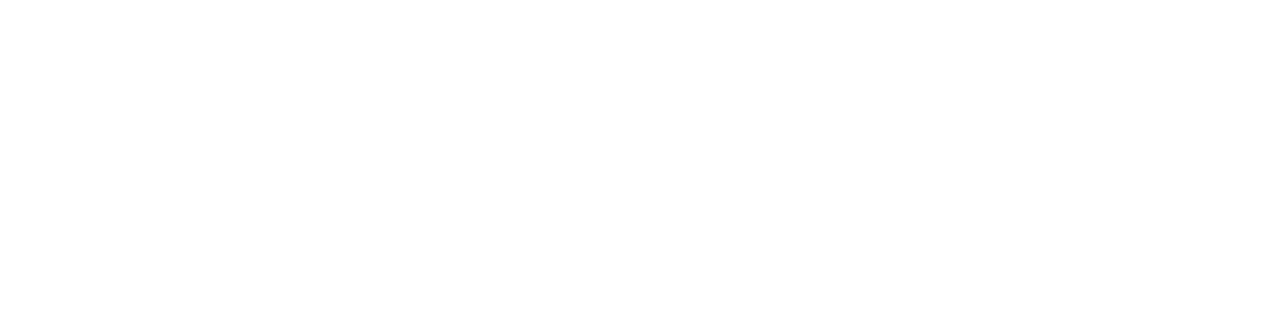
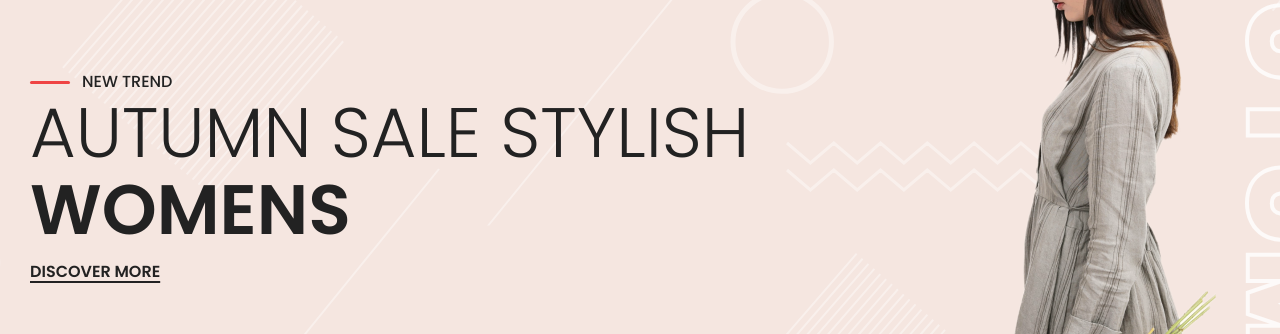
Before and after one commit to ncduy1105/shopReact, a React (Create React App) app: page / in a window 1280 px wide. Shown: the part 278-612 px from the top of the page. Built offline with nearby package versions, Linux system fonts and the light colour scheme; no server answers.

Commit message:
Add Hero section

```diff
--- a/src/components/Hero.jsx
+++ b/src/components/Hero.jsx
@@ -1,7 +1,37 @@
-import React from 'react';
+import React from "react";
+import { Link } from "react-router-dom";
+
+import woman from "../img/woman_hero.png";
 
 const Hero = () => {
-  return <div>Hero</div>;
+  return (
+    <section className="h-[800px] bg-hero bg-cover bg-center bg-no-repeat">
+      <div className="container relative mx-auto flex h-full">
+        {/* text */}
+        <div className="relative z-10 self-center">
+          <div className="flex w-fit items-center">
+            <div className="mr-3 h-[3px] w-[40px] rounded-full bg-red-500" />
+            <span className="font-medium">NEW TREND</span>
+          </div>
+          <h1 className="text-[70px] font-light leading-[1.1]">
+            AUTUMN SALE STYLISH
+            <br />
+            <span className="font-semibold">WOMENS</span>
+          </h1>
+          <Link
+            to="/"
+            className="mt-3 inline-block font-semibold underline decoration-2 underline-offset-4"
+          >
+            DISCOVER MORE
+          </Link>
+        </div>
+        {/* img */}
+        <div className="absolute bottom-0 right-[5vw] 3xl:right-[15vw]">
+          <img className="" src={woman} alt="" />
+        </div>
+      </div>
+    </section>
+  );
 };
 
 export default Hero;
--- a/src/pages/Home.jsx
+++ b/src/pages/Home.jsx
@@ -1,5 +1,6 @@
 import React, { useContext } from "react";
 
+import Hero from "../components/Hero";
 import Product from "../components/Product";
 import { ProductContext } from "../contexts/ProductContext";
 
@@ -14,6 +15,7 @@
 
   return (
     <div>
+      <Hero />
       <section className="py-16">
         <div className="container mx-auto">
           <div className="mx-auto grid max-w-sm grid-cols-1 gap-[30px] md:mx-0 md:max-w-none md:grid-cols-2 lg:grid-cols-4 xl:grid-cols-5">
```
Also changed, not shown: src/App.jsx (+5 -4 lines).
